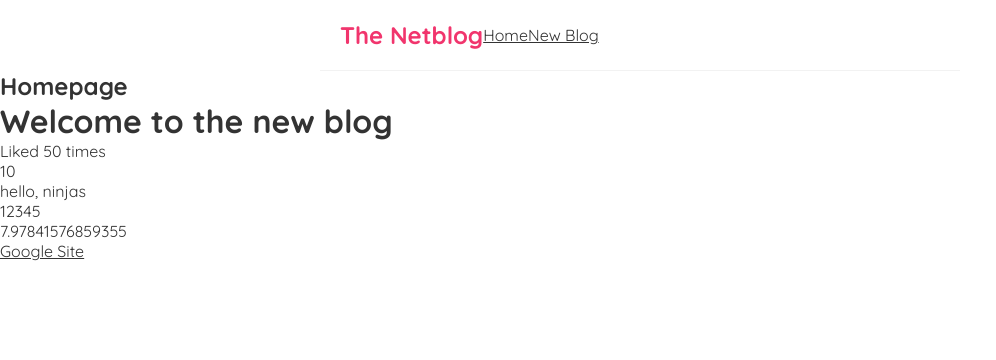
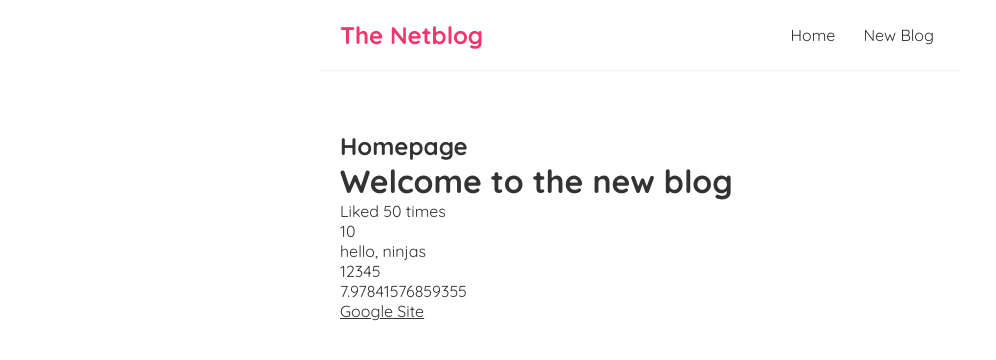
Before and after one commit to anirudhjois/COMPSCI-790-Test, a JavaScript app: page / in a window 1280 px wide. Shown: the top 360 px of the page, without its empty margins (0-996 px from the left). Built offline with nearby package versions, Linux system fonts and the light colour scheme; the HTML template or start-up script is replaced by a standard one.

Commit message:
Add styles for navbar links

```diff
--- a/src/index.css
+++ b/src/index.css
@@ -16,3 +16,19 @@
 .navbar h1 {
   color: #f1356d;
 }
+.navbar .links {
+  margin-left: auto;
+}
+.navbar a {
+  margin-left: 16px;
+  text-decoration: none;
+  padding: 6px;
+}
+.navbar a:hover {
+  color: #f1356d;
+}
+.content {
+  max-width: 600px;
+  margin: 40px auto;
+  padding: 20px;
+}
```
Also changed, not shown: 1 other file (tests, documents, lock files or other folders).
